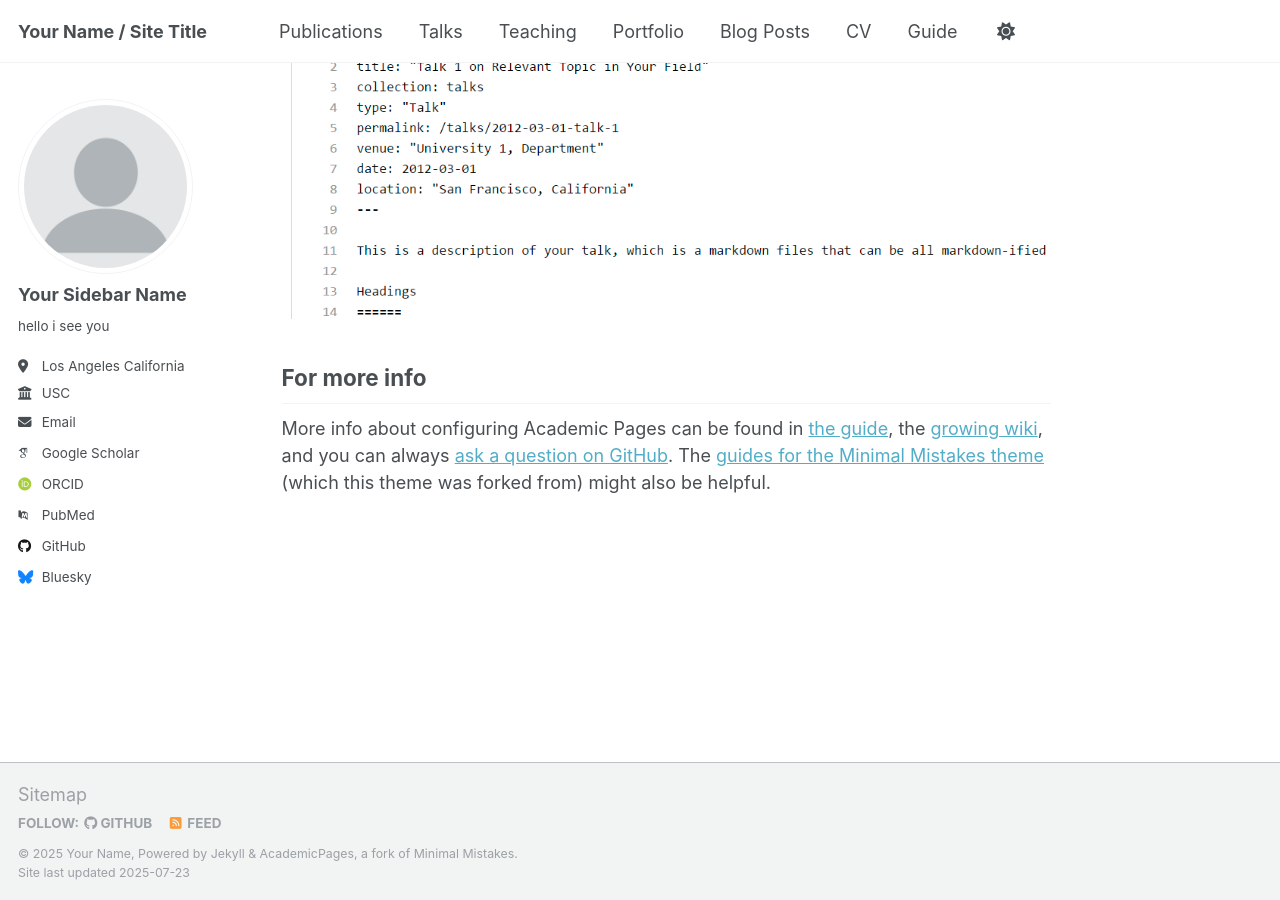
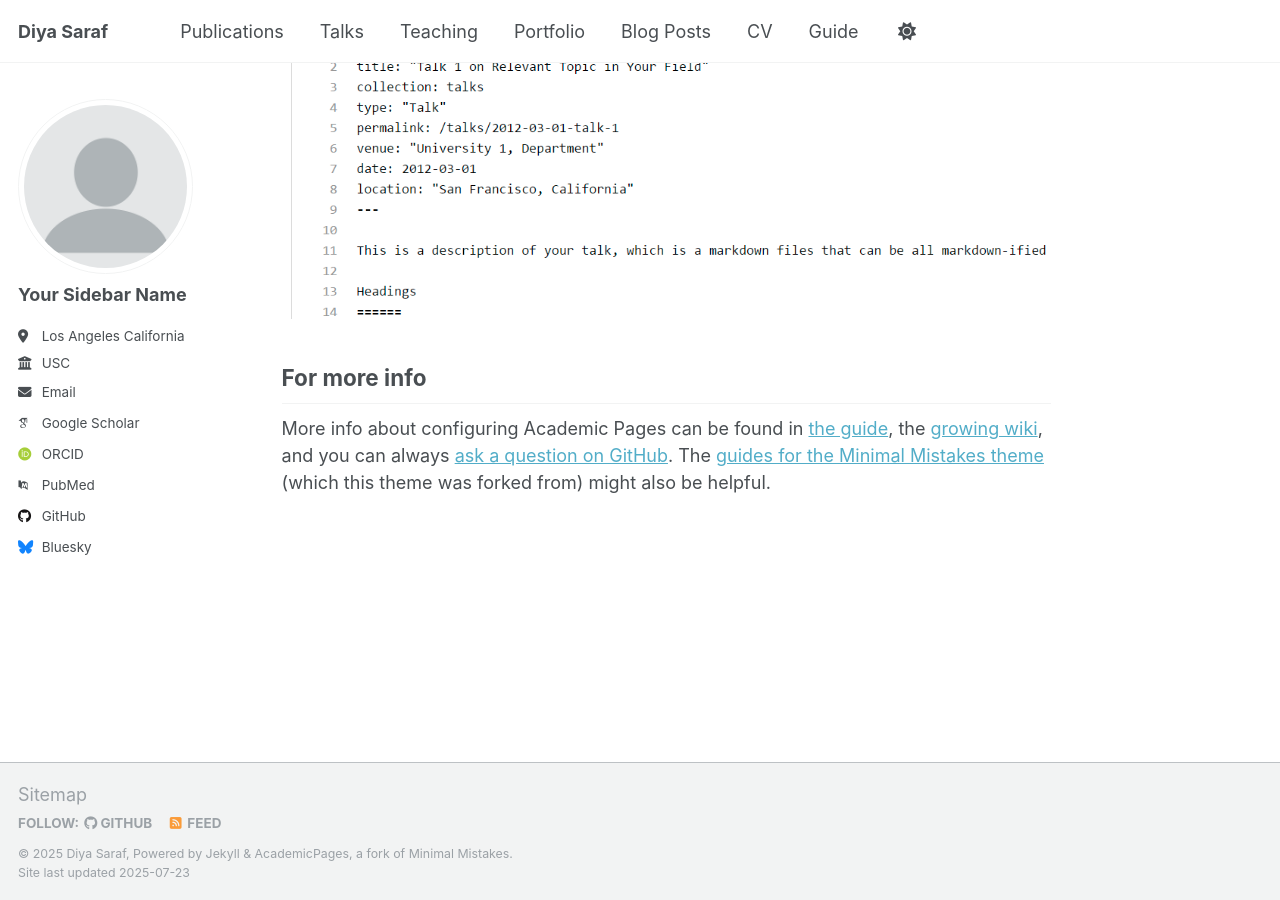
Before and after one commit to ds257/ds7.github.io, a Jekyll site: the page built from _pages/about.md, in a window 1280 px wide and 900 px high, scrolled down 2880 px. Built offline with Jekyll 4.4.1, drawn with Linux system fonts in a browser that asks for light colours; some web fonts are replaced; a script that is not in the unit is left out.

Commit message:
Update _config.yml

```diff
--- a/_config.yml
+++ b/_config.yml
@@ -9,10 +9,10 @@
 # Basic Site Settings
 locale                   : "en-US"
 site_theme               : "default"
-title                    : "Your Name / Site Title"
+title                    : "Diya Saraf"
 title_separator          : "-"
-name                     : &name "Your Name"
-description              : &description "personal description"
+name                     : &name "Diya Saraf"
+description              : &description "MS CS student at USC"
 url                      : "https://ds257.github.io"
 baseurl                  : "/ds7.github.io"
 repository               : "ds257/ds7.github.io"
@@ -25,11 +25,11 @@ author:
   avatar           : "profile.png"
   name             : "Your Sidebar Name"
   pronouns         : # example: "she/her"
-  bio              : "hello i see you"
+  bio              : ""
   location         : "Los Angeles California"
   employer         : "USC"
   uri              : # URL
-  email            : "none@example.org"
+  email            : "diyasaraf2001@gmail.com"
 
   # Academic websites
   academia         : # URL
```
